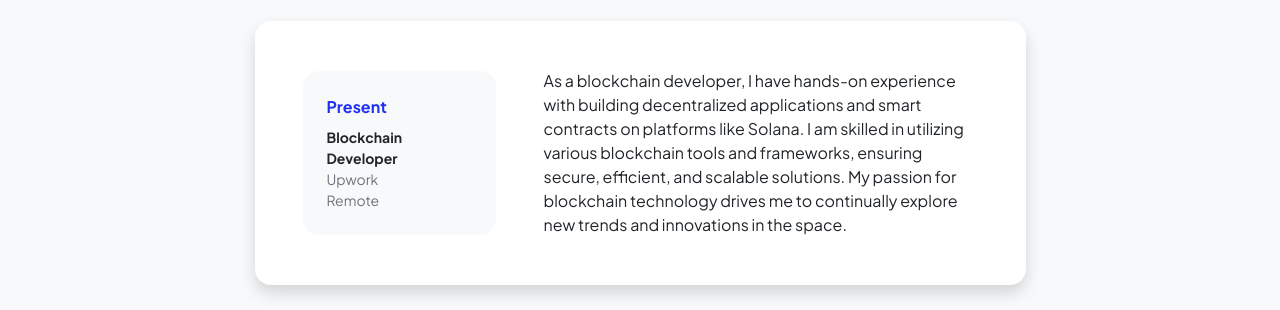
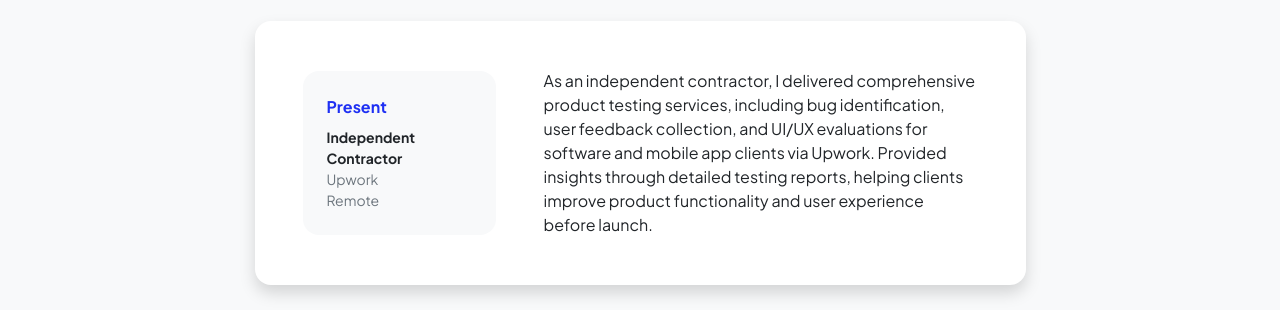
Before and after one commit to pmschz/staticwebsite, a plain HTML site: page resume.html in a window 1280 px wide. Shown: the part 287-597 px from the top of the page. Drawn offline with nearby package versions, Linux system fonts and the light colour scheme.

Commit message:
updated experience

```diff
--- a/resume.html
+++ b/resume.html
@@ -59,12 +59,14 @@
                                         <div class="col text-center text-lg-start mb-4 mb-lg-0">
                                             <div class="bg-light p-4 rounded-4">
                                                 <div class="text-primary fw-bolder mb-2">Present</div>
-                                                <div class="small fw-bolder">Blockchain Developer</div>
+                                                <div class="small fw-bolder">Independent Contractor</div>
                                                 <div class="small text-muted">Upwork</div>
                                                 <div class="small text-muted">Remote</div>
                                             </div>
                                         </div>
-                                        <div class="col-lg-8"><div>As a blockchain developer, I have hands-on experience with building decentralized applications and smart contracts on platforms like Solana. I am skilled in utilizing various blockchain tools and frameworks, ensuring secure, efficient, and scalable solutions. My passion for blockchain technology drives me to continually explore new trends and innovations in the space.</div></div>
+                                        <div class="col-lg-8"><div>As an independent contractor, I delivered comprehensive product testing services, including bug identification, user feedback collection,
+                                            and UI/UX evaluations for software and mobile app clients via Upwork. Provided insights through
+                                            detailed testing reports, helping clients improve product functionality and user experience before launch.</div></div>
                                     </div>
                                 </div>
                             </div>
```
